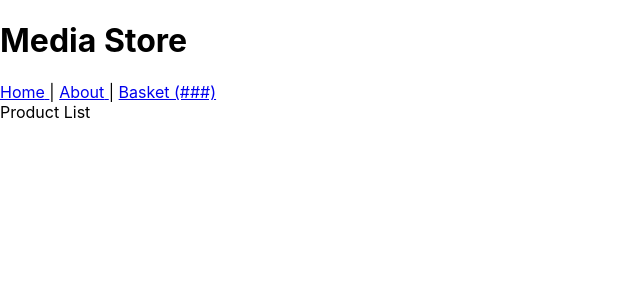
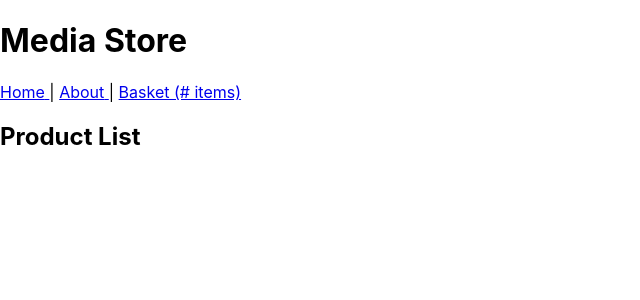
Before and after one commit to black-codher-bootcamp-2021-vaughan/unit-04-react-assignment-janinebknr, a React (Create React App) app: page / in a window 1280 px wide. Shown: the top 300 px of the page, without its empty margins (0-640 px from the left). Built offline with nearby package versions, Linux system fonts and the light colour scheme; the HTML template or start-up script is replaced by a standard one.

Commit message:
updating routes and basic components to routes

```diff
--- a/src/App.js
+++ b/src/App.js
@@ -20,6 +20,7 @@ const App = () => {
             </>
           )}
         />
+        <Route path="/about" component={() => <About />} />
         <Route
           exact
           path="/basket"
@@ -30,7 +31,6 @@ const App = () => {
             </>
           )}
         />
-        <Route path="/about" component={() => <About />} />
       </Router>
     </>
   );
--- a/src/components/Header.js
+++ b/src/components/Header.js
@@ -19,7 +19,7 @@ const Header = (props) => {
         |{" "}
         <Link to="/basket" id="basketlink">
           {" "}
-          Basket (###)
+          Basket (# items)
         </Link>
       </div>
     </div>
--- a/src/components/ProductList.js
+++ b/src/components/ProductList.js
@@ -1,7 +1,7 @@
 import react from "react";
 
 const ProductList = () => {
-  return "Product List";
+  return <h2>Product List</h2>;
 };
 
 export default ProductList;
--- a/src/pages/About.js
+++ b/src/pages/About.js
@@ -19,7 +19,7 @@ const About = (props) => {
         |{" "}
         <Link to="/basket" id="basketlink">
           {" "}
-          Basket (###)
+          Basket (# items))
         </Link>
       </div>
       <div className="page">
```
